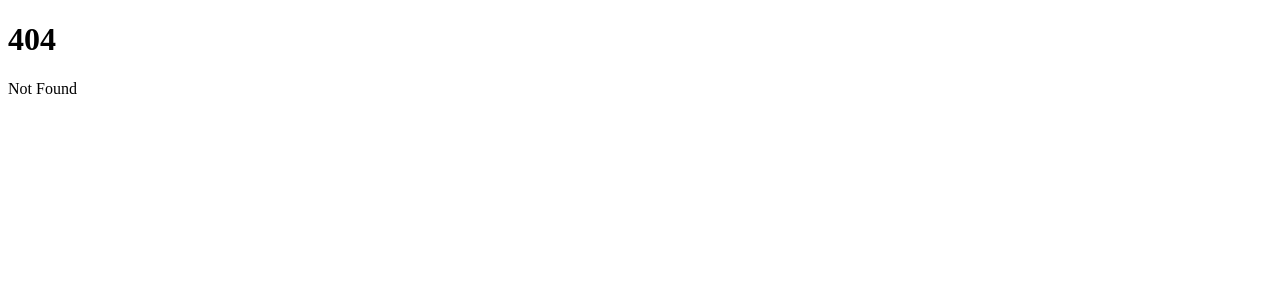
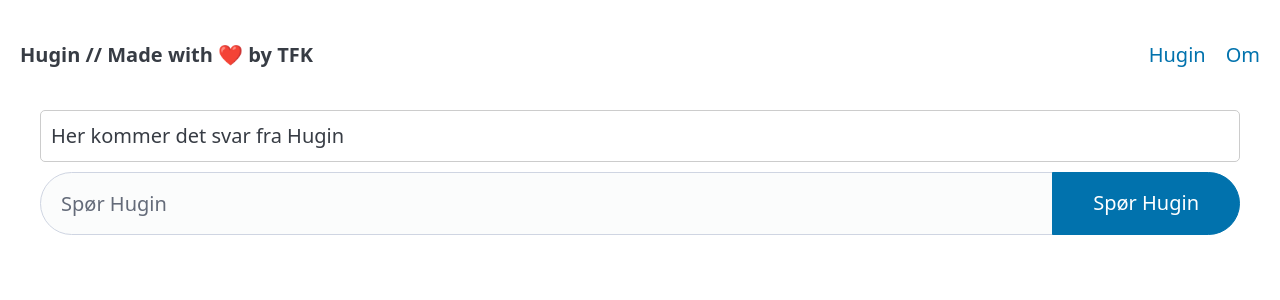
Before and after one commit to vestfoldfylke/munin-svelte-web, a SvelteKit app: page /authenticated/homeSchool in a window 1280 px wide. Before the commit this address had no page. Shown: the top 300 px of the page. Built offline with nearby package versions, Linux system fonts and the light colour scheme.

Commit message:
Basic architecture added

```diff
--- a/package.json
+++ b/package.json
@@ -14,5 +14,9 @@
 		"svelte": "^4.2.7",
 		"vite": "^5.0.3"
 	},
-	"type": "module"
+	"type": "module",
+	"dependencies": {
+		"@picocss/pico": "^2.0.6",
+		"axios": "^1.6.8"
+	}
 }
--- /dev/null
+++ b/src/lib/services/openAiTools.js
@@ -0,0 +1,8 @@
+import axios from 'axios'
+
+export const openAiSimpleChat = async (spm) => {
+    // Template API-call
+    const response = await axios.get("https://api.chucknorris.io/jokes/random")
+    $: console.log(response)
+    return JSON.stringify(response.data.value)
+}
--- /dev/null
+++ b/src/routes/+layout.svelte
@@ -0,0 +1,20 @@
+<script>
+    import "@picocss/pico/css/pico.min.css";
+</script>
+
+<nav>
+	<ul>
+	  <li><strong>Hugin // Made with ❤️ by TFK</strong></li>
+	</ul>
+	<ul>
+	  <li><a href="/authenticated/homeSchool/">Hugin</a></li>
+	  <li><a href="/">Om</a></li>
+	</ul>
+  </nav>
+
+<style>
+	nav {
+		padding: 1rem;
+	}
+</style>
+<slot />
--- a/src/routes/+page.svelte
+++ b/src/routes/+page.svelte
@@ -1,2 +1,2 @@
-<h1>Welcome to SvelteKit</h1>
-<p>Visit <a href="https://kit.svelte.dev">kit.svelte.dev</a> to read the documentation</p>
+<h1>Velkommen til Hugin</h1>
+<p>🤩</p>
--- /dev/null
+++ b/src/routes/authenticated/homeSchool/+page.svelte
@@ -0,0 +1,37 @@
+<script>
+    import { openAiSimpleChat } from '$lib/services/openAiTools';
+    let spm = "";
+    let respons = "Her kommer det svar fra Hugin";
+
+    async function minFunksjon() {
+        respons = await openAiSimpleChat(spm);
+        return await openAiSimpleChat(spm);
+    }
+</script>
+
+<div class="container center">
+    <div class="output">
+        { respons }
+
+    </div>
+    <form role="search">
+        <input name="askHugin" type="text" placeholder="Spør Hugin" bind:value={spm}/>
+        <input type="submit" on:click={ minFunksjon } value="Spør Hugin" />
+    </form>
+</div>
+
+
+<style>
+
+.center {
+  /* padding: 200px 10px; */
+}
+
+.output {
+  padding: 10px;
+  border: 1px solid #ccc;
+  border-radius: 5px;
+  margin-bottom: 10px;
+}
+
+</style>
```
Also changed, not shown: 2 other files (tests, documents, lock files or other folders).
